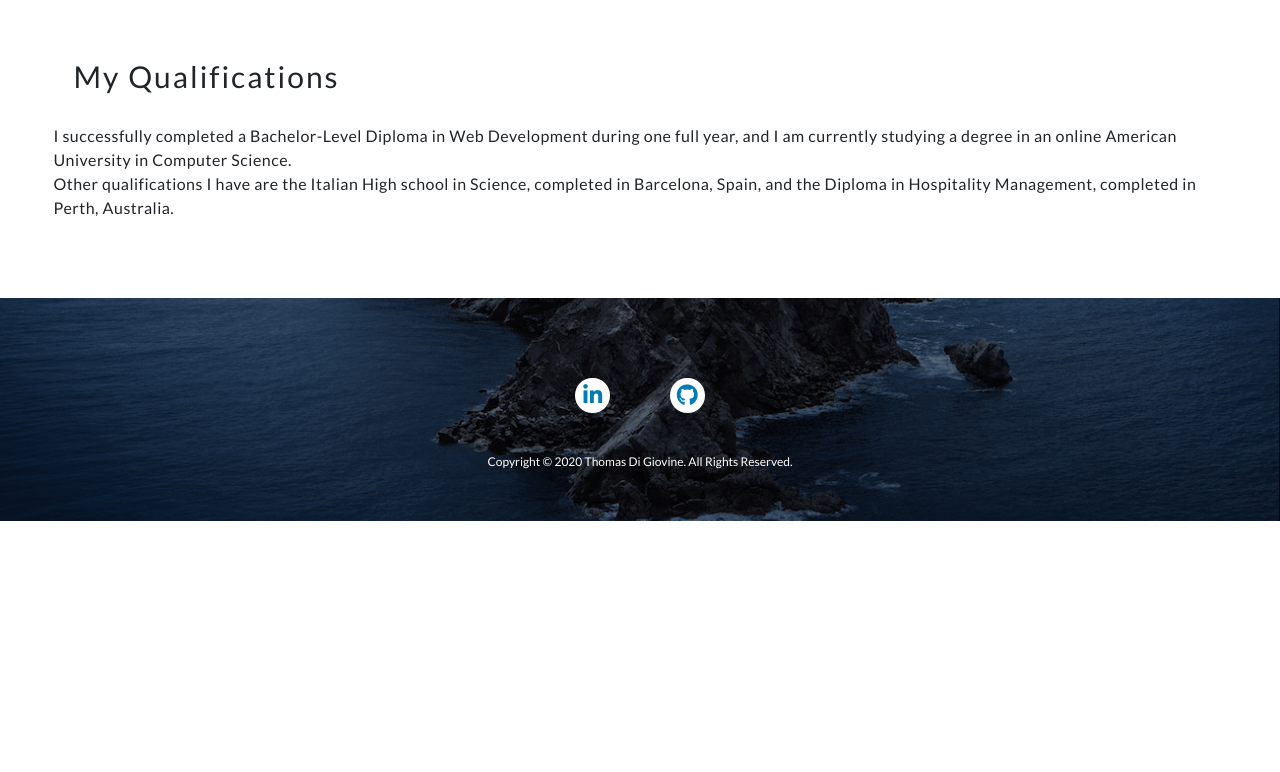
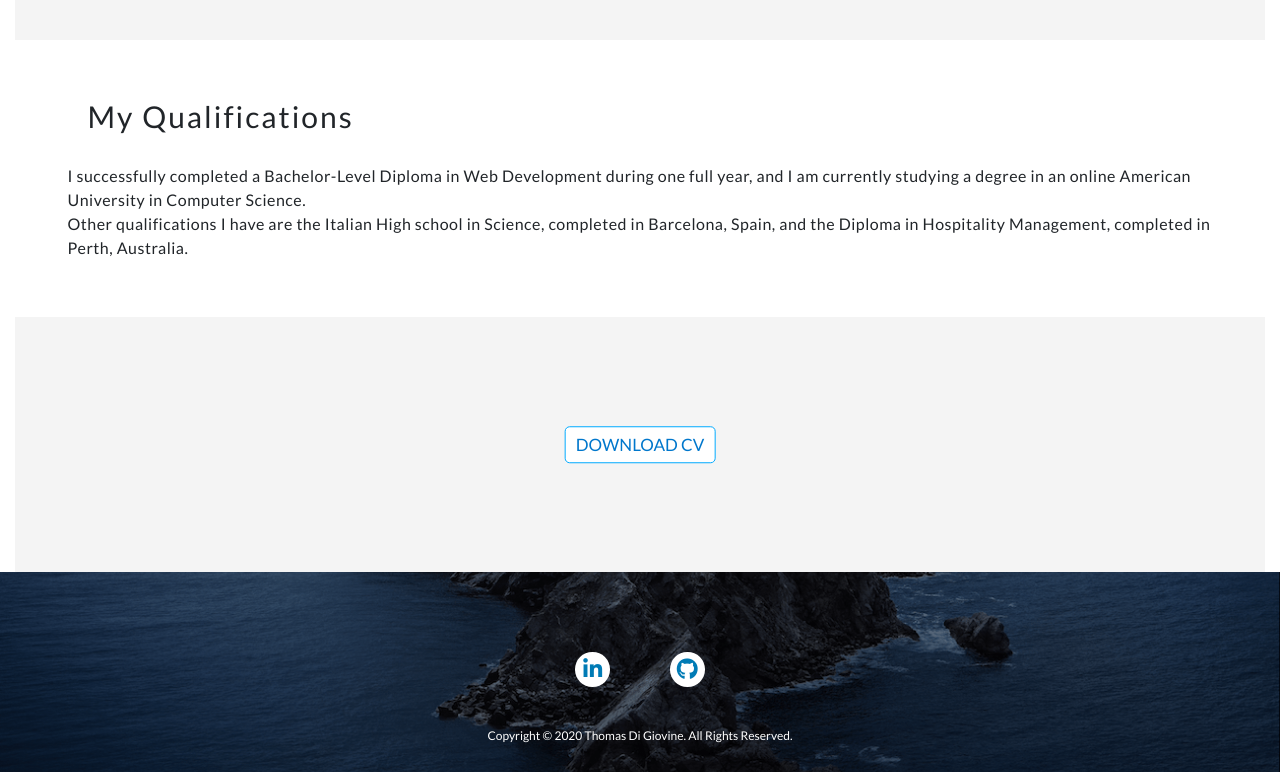
Before and after one commit to dg-t/thomasdg, a Vue app: page /about in a window 1280 px wide. Shown: the part 2277-3049 px from the top of the page. Before the commit the page ends 2798 px from the top, so only its background shows below. Built offline with nearby package versions, Linux system fonts and the light colour scheme.

Commit message:
add cv button

```diff
--- a/src/components/About/AboutMe.vue
+++ b/src/components/About/AboutMe.vue
@@ -99,6 +99,12 @@
           </p>
         </div>
       </div>
+
+      <div class="row container-fluid even__about">
+        <div class="container-fluid col-12 project_btn_container">
+            <a href="/pdf_file/cv_thomas.pdf" class="project_btn" target="_blank">DOWNLOAD CV</a>
+        </div>
+      </div>
     </section>
 
   </div>
@@ -120,7 +126,7 @@ export default {
 
 .about__section {
   margin: 0;
-  padding: 20px 0;
+  padding-top: 20px;
 }
 
 .odd__about {
```
Also changed, not shown: 1 other file (tests, documents, lock files or other folders).
